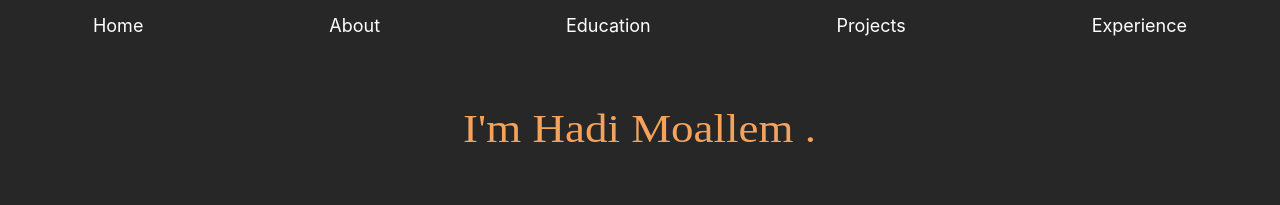
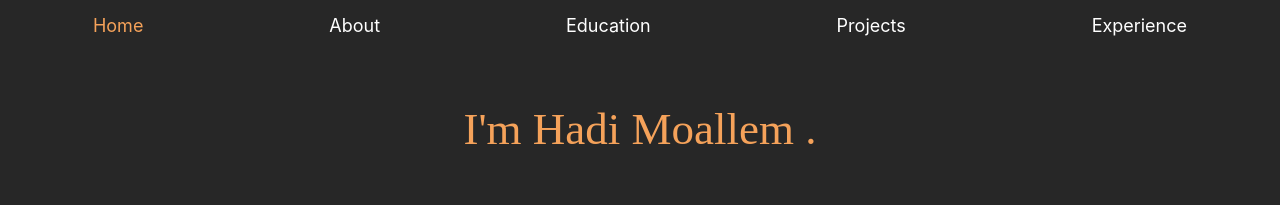
Before and after one commit to hadi1616/myResume, a React (Create React App) app in the folder my_resume/: page / in a window 1280 px wide. Shown: the top 205 px of the page. Built offline with nearby package versions, Linux system fonts and the light colour scheme.

Commit message:
last update

```diff
--- a/my_resume/src/components/Home/Home.css
+++ b/my_resume/src/components/Home/Home.css
@@ -34,14 +34,13 @@
     font-family: 'Times New Roman", Times, serif';
     font-size: 45px;
     font-weight: 400;
-    cursor: pointer;
+    /* cursor: pointer; */
     width: fit-content;
     margin: 0 auto;
-
-
+    /* animation: bounce 1s ease infinite; */
 }
 
-@keyframes bounce {
+/* @keyframes bounce {
     0% {
         transform: scale(1, 1) translateY(0);
     }
@@ -69,18 +68,13 @@
     100% {
         transform: scale(1, 1) translateY(0);
     }
-}
+} */
 
 
-
-.homePageTitle {
-    animation: bounce 1s ease infinite;
-}
-
-.homePageTitle:hover {
+/* .homePageTitle:hover {
     transform: scale(1.2);
-    /* transform: rotate(360deg); */
-}
+    -----transform: rotate(360deg);-----
+} */
 
 
 .personalDescription {
@@ -272,8 +266,8 @@
         padding: 70px 0 0 0;
     }
 
-    .homePageTitle:hover {
+    /* .homePageTitle:hover {
         transform: scale(1.1);
-        /* transform: rotate(360deg); */
-    }
+        ----------- transform: rotate(360deg); ------
+    } */
 }
--- a/my_resume/src/components/Home/Home.js
+++ b/my_resume/src/components/Home/Home.js
@@ -32,7 +32,7 @@ function Home() {
             <div className={'SecContainer'}>
                 <div className={'H12'}>
                     <Bounce top cascade>
-                        <h1 className={'homePageTitle'} onClick={(e) => { history.push("/about") }}>{`I'm ${fullName}`}</h1>
+                        <h1 className={'homePageTitle'} /*onClick={(e) => { history.push("/about") }}*/>{`I'm ${fullName}`}</h1>
                         {/* <h1>hadi</h1> */}
                     </Bounce>
 
--- a/my_resume/src/components/NarBar2/NavBar2.css
+++ b/my_resume/src/components/NarBar2/NavBar2.css
@@ -4,7 +4,13 @@
     padding-top: 15px
 }
 
-.HomeButton,
+.HomeButton {
+    cursor: pointer;
+    background-color: transparent;
+    color: #f5a25a;
+    font-size: 18px;
+}
+
 .AboutButton,
 .EducationButton,
 .ProjectsButton,
--- a/my_resume/src/components/Projects/Projects.js
+++ b/my_resume/src/components/Projects/Projects.js
@@ -16,7 +16,7 @@ function Works() {
                 furth: 'This website make users open an event and other users can send wishes to him, every user can see the wishes that he received any time, The user keep all events and wishes in one place like memory box.'
             },
             githubLink: { first: 'https://github.com/WebAhead8/Blueberries-Shop', second: 'https://github.com/WebAhead8/duroos-frontend', third: 'https://github.com/hadi1616/myResume', furth: 'https://github.com/WebAhead8/EventsApp-frontend' },
-            websiteLink: { first: 'https://blueberries.netlify.app/', second: 'https://eager-bhabha-b18fe5.netlify.app', third: '', furth: 'https://eventsandwishes.netlify.app/' }
+            websiteLink: { first: 'https://blueberries.netlify.app/', second: 'https://eager-bhabha-b18fe5.netlify.app', third: 'https://hadi-moallem-resume.netlify.app', furth: 'https://eventsandwishes.netlify.app/' }
         }
     )
     return (
```
